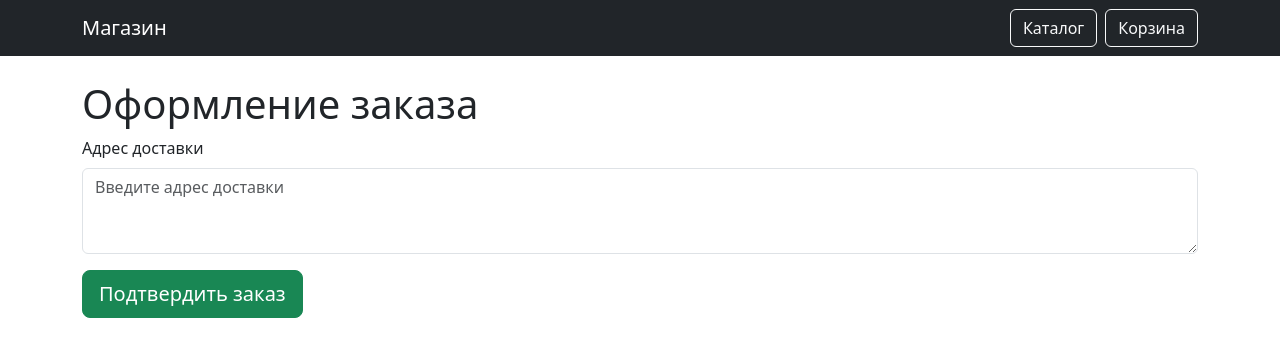
After one commit to TPpixel/projectshop, a Django app: page /checkout/ in a window 1280 px wide. The commit adds this page. Shown: the top 357 px of the page. Run offline with Django 5.2, Linux system fonts and the light colour scheme; a user stored in the database is signed in; tables that the repository leaves empty hold one stand-in row (values such as "Sample post").

Commit message:
Lab 19: Order checkout with Excel receipt generation and email sending

```diff
--- a/shopapp/admin.py
+++ b/shopapp/admin.py
@@ -1,6 +1,5 @@
 from django.contrib import admin
-from django.contrib import admin
-from .models import Category, Manufacturer, Product, Basket, BasketItem
+from .models import Category, Manufacturer, Product, Basket, BasketItem, Order, OrderItem
 
 
 admin.site.register(Category)
@@ -8,3 +7,5 @@ admin.site.register(Manufacturer)
 admin.site.register(Product)
 admin.site.register(Basket)
 admin.site.register(BasketItem)
+admin.site.register(Order)
+admin.site.register(OrderItem)
--- a/shopapp/models.py
+++ b/shopapp/models.py
@@ -1,6 +1,7 @@
 from django.db import models
 from django.contrib.auth.models import User
 from django.core.exceptions import ValidationError
+from decimal import Decimal
 
 
 class Category(models.Model):
@@ -67,3 +68,27 @@ class BasketItem(models.Model):
     def clean(self):
         if self.количество > self.товар.количество_на_складе:
             raise ValidationError("Количество превышает остаток на складе")
+
+
+class Order(models.Model):
+    пользователь = models.ForeignKey(User, on_delete=models.CASCADE)
+    адрес_доставки = models.CharField(max_length=300)
+    дата_создания = models.DateTimeField(auto_now_add=True)
+    общая_стоимость = models.DecimalField(max_digits=12, decimal_places=2, default=Decimal('0.00'))
+
+    def __str__(self):
+        return f"Заказ #{self.id} — {self.пользователь.username} ({self.дата_создания:%d.%m.%Y})"
+
+
+class OrderItem(models.Model):
+    заказ = models.ForeignKey(Order, on_delete=models.CASCADE, related_name='позиции')
+    товар = models.ForeignKey(Product, on_delete=models.SET_NULL, null=True)
+    название_товара = models.CharField(max_length=200)
+    цена = models.DecimalField(max_digits=10, decimal_places=2)
+    количество = models.PositiveIntegerField()
+
+    def __str__(self):
+        return f"{self.название_товара} x{self.количество}"
+
+    def стоимость(self):
+        return self.цена * self.количество
--- /dev/null
+++ b/shopapp/templates/shop/checkout.html
@@ -0,0 +1,37 @@
+<!DOCTYPE html>
+<html lang="ru">
+<head>
+    <meta charset="UTF-8">
+    <meta name="viewport" content="width=device-width, initial-scale=1.0">
+    <title>Оформление заказа</title>
+    <link href="https://cdn.jsdelivr.net/npm/bootstrap@5.3.2/dist/css/bootstrap.min.css" rel="stylesheet">
+</head>
+<body>
+    <nav class="navbar navbar-expand-lg navbar-dark bg-dark">
+        <div class="container">
+            <a class="navbar-brand" href="/">Магазин</a>
+            <div class="d-flex">
+                <a href="{% url 'product_list' %}" class="btn btn-outline-light">Каталог</a>
+                <a href="{% url 'cart_view' %}" class="btn btn-outline-light ms-2">Корзина</a>
+            </div>
+        </div>
+    </nav>
+
+    <div class="container my-4">
+        <h1>Оформление заказа</h1>
+
+        {% if error %}
+            <div class="alert alert-danger">{{ error }}</div>
+        {% endif %}
+
+        <form method="post">
+            {% csrf_token %}
+            <div class="mb-3">
+                <label for="address" class="form-label">Адрес доставки</label>
+                <textarea name="address" id="address" class="form-control" rows="3" placeholder="Введите адрес доставки" required></textarea>
+            </div>
+            <button type="submit" class="btn btn-success btn-lg">Подтвердить заказ</button>
+        </form>
+    </div>
+</body>
+</html>
--- a/shopapp/urls.py
+++ b/shopapp/urls.py
@@ -9,4 +9,5 @@ urlpatterns = [
     path('cart/update/<int:item_id>/', views.update_cart, name='update_cart'),
     path('cart/remove/<int:item_id>/', views.remove_from_cart, name='remove_from_cart'),
     path('cart/', views.cart_view, name='cart_view'),
+    path('checkout/', views.checkout, name='checkout'),
 ]
--- a/shopapp/views.py
+++ b/shopapp/views.py
@@ -1,7 +1,14 @@
+from io import BytesIO
+from decimal import Decimal
 from django.shortcuts import render, get_object_or_404, redirect
 from django.contrib.auth.decorators import login_required
 from django.db.models import Q
-from .models import Product, Category, Manufacturer, Basket, BasketItem
+from django.core.mail import EmailMessage
+from django.conf import settings
+from django.contrib import messages
+from openpyxl import Workbook
+from openpyxl.styles import Font, Alignment, Border, Side
+from .models import Product, Category, Manufacturer, Basket, BasketItem, Order, OrderItem
 
 
 def hello_world(request):
@@ -81,3 +88,99 @@ def cart_view(request):
         'items': items,
         'total': basket.общая_стоимость(),
     })
+
+
+@login_required
+def checkout(request):
+    basket = Basket.objects.filter(пользователь=request.user).first()
+    if not basket or not basket.basketitem_set.exists():
+        return redirect('cart_view')
+
+    if request.method == 'POST':
+        address = request.POST.get('address', '')
+        if not address:
+            return render(request, 'shop/checkout.html', {'error': 'Введите адрес доставки'})
+
+        order = Order.objects.create(
+            пользователь=request.user,
+            адрес_доставки=address,
+        )
+        total = Decimal('0.00')
+        for item in basket.basketitem_set.all():
+            OrderItem.objects.create(
+                заказ=order,
+                товар=item.товар,
+                название_товара=item.товар.название,
+                цена=item.товар.цена,
+                количество=item.количество,
+            )
+            total += item.товар.цена * item.количество
+        order.общая_стоимость = total
+        order.save()
+
+        wb = Workbook()
+        ws = wb.active
+        ws.title = f"Чек заказ #{order.id}"
+        ws.merge_cells('A1:E1')
+        ws['A1'] = f"Чек заказа #{order.id}"
+        ws['A1'].font = Font(bold=True, size=14)
+        ws['A1'].alignment = Alignment(horizontal='center')
+
+        ws['A3'] = 'Покупатель:'
+        ws['B3'] = request.user.username
+        ws['A4'] = 'Email:'
+        ws['B4'] = request.user.email
+        ws['A5'] = 'Адрес доставки:'
+        ws['B5'] = address
+        ws['A6'] = 'Дата:'
+        ws['B6'] = order.дата_создания.strftime('%d.%m.%Y %H:%M')
+
+        headers = ['№', 'Товар', 'Цена', 'Количество', 'Сумма']
+        thin = Side(style='thin')
+        for col, h in enumerate(headers, 1):
+            cell = ws.cell(row=8, column=col, value=h)
+            cell.font = Font(bold=True)
+            cell.border = Border(top=thin, bottom=thin)
+            cell.alignment = Alignment(horizontal='center')
+
+        for i, pos in enumerate(order.позиции.all(), 1):
+            row = 8 + i
+            ws.cell(row=row, column=1, value=i).alignment = Alignment(horizontal='center')
+            ws.cell(row=row, column=2, value=pos.название_товара)
+            ws.cell(row=row, column=3, value=float(pos.цена))
+            ws.cell(row=row, column=4, value=pos.количество).alignment = Alignment(horizontal='center')
+            ws.cell(row=row, column=5, value=float(pos.стоимость()))
+
+        total_row = 8 + order.позиции.count() + 1
+        ws.cell(row=total_row, column=4, value='Итого:').font = Font(bold=True)
+        ws.cell(row=total_row, column=4).alignment = Alignment(horizontal='right')
+        ws.cell(row=total_row, column=5, value=float(total)).font = Font(bold=True)
+
+        ws.column_dimensions['A'].width = 6
+        ws.column_dimensions['B'].width = 40
+        ws.column_dimensions['C'].width = 12
+        ws.column_dimensions['D'].width = 12
+        ws.column_dimensions['E'].width = 14
+
+        output = BytesIO()
+        wb.save(output)
+        output.seek(0)
+
+        email = EmailMessage(
+            subject=f'Чек заказа #{order.id} — {settings.EMAIL_HOST_USER}',
+            body=f'Спасибо за покупку!\n\nНомер заказа: #{order.id}\nАдрес доставки: {address}\nОбщая стоимость: {total} BYN\n\nЧек прикреплён к письму.',
+            from_email=settings.EMAIL_HOST_USER,
+            to=[request.user.email],
+        )
+        email.attach(f'check_{order.id}.xlsx', output.read(), 'application/vnd.openxmlformats-officedocument.spreadsheetml.sheet')
+        try:
+            email.send(fail_silently=False)
+        except Exception:
+            messages.warning(request, 'Заказ создан, но не удалось отправить письмо (проверьте настройки email).')
+
+        basket.basketitem_set.all().delete()
+
+        messages.success(request, f'Заказ #{order.id} оформлен! Чек отправлен на {request.user.email}.')
+        return redirect('cart_view')
+
+    return render(request, 'shop/checkout.html')
```
Also changed, not shown: projectshop/settings.py (+12 -0 lines), shopapp/templates/shop/cart.html (+7 -0 lines), shopapp/migrations/0002_order_orderitem.py (added).
